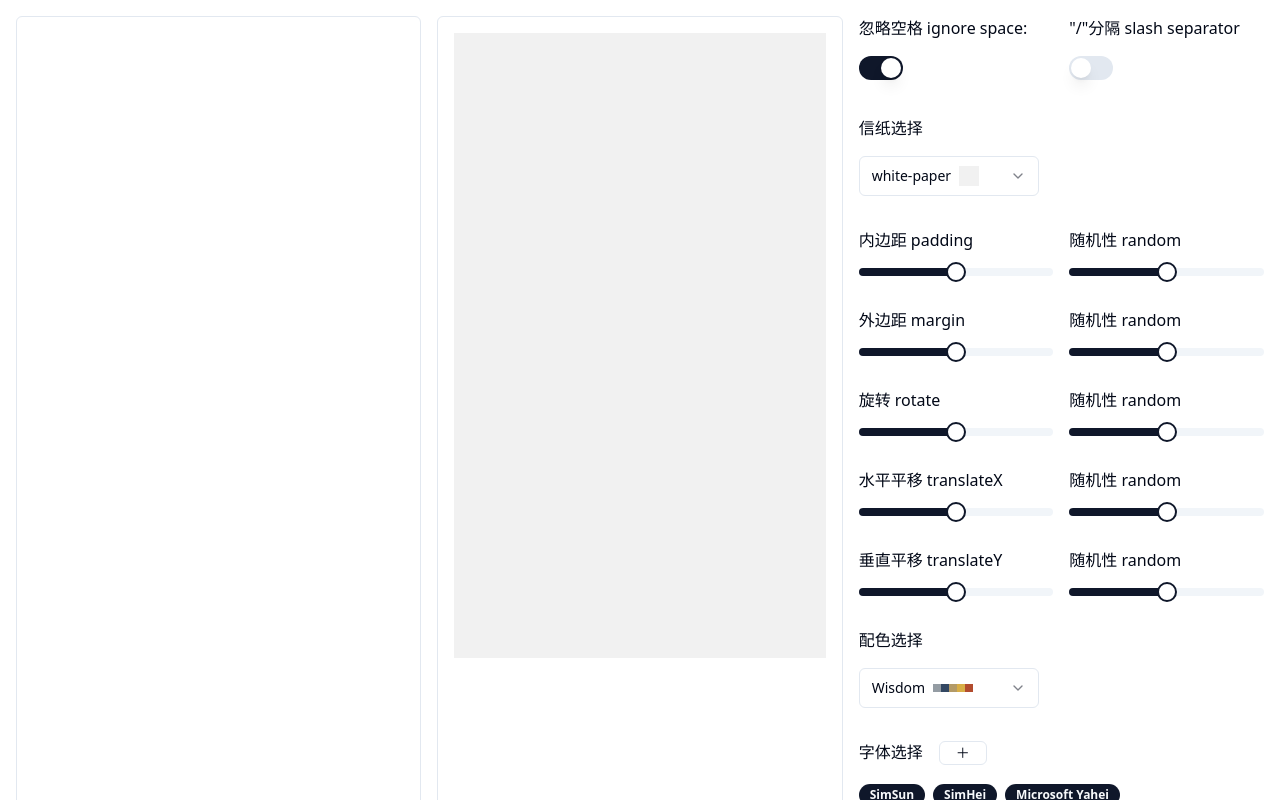
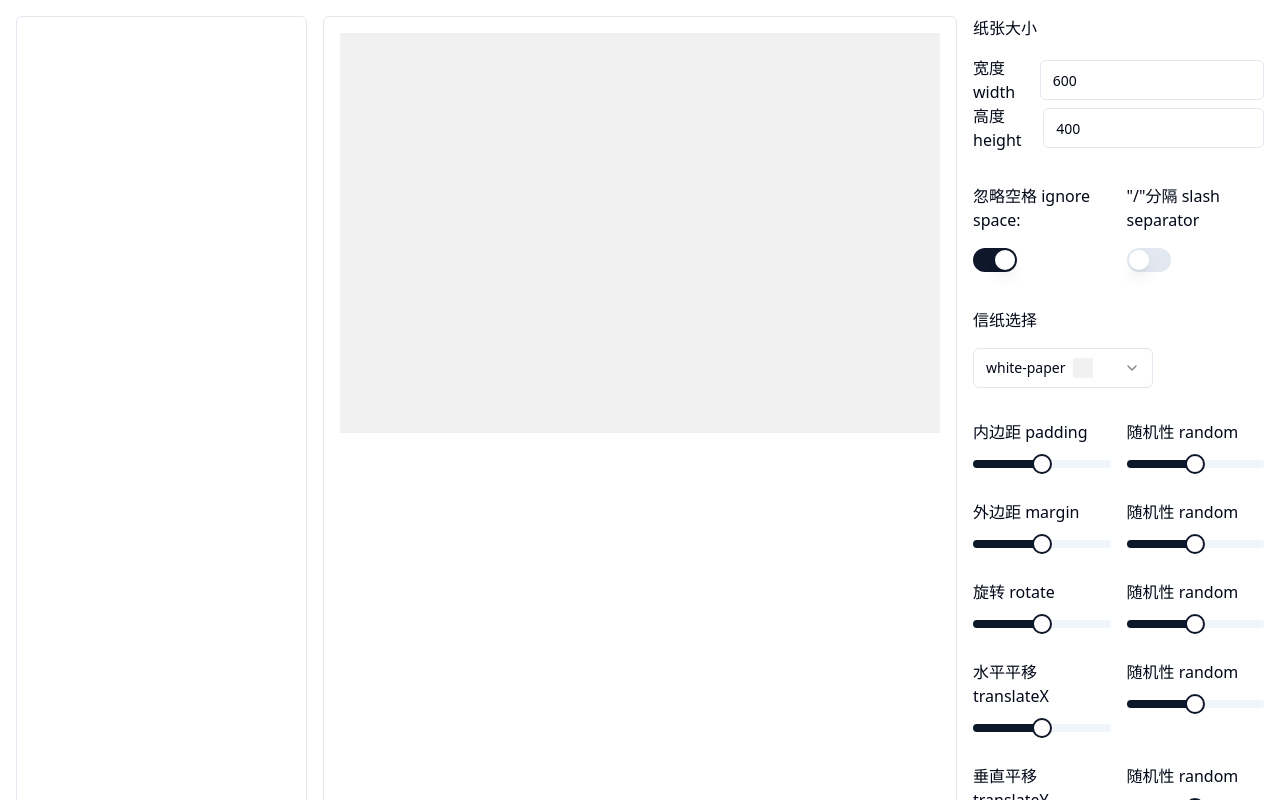
Before and after one commit to dumplant/ransom-note-generator, a React (Vite) app: page / in a window 1280 px wide. Shown: the top 800 px of the page. Built offline with nearby package versions, Linux system fonts and the light colour scheme.

Commit message:
feat: paper size control

```diff
--- a/src/components/editor/components/letterPaper.module.css
+++ b/src/components/editor/components/letterPaper.module.css
@@ -7,9 +7,7 @@
   --yellow-paper: rgb(248, 234, 105);
   --white-paper: #f1f1f1;
 }
-.paper {
-  min-height: 80%;
-}
+
 .white-paper {
   background-color: var(--white-paper);
 }
--- a/src/components/editor/components/letterPaper.tsx
+++ b/src/components/editor/components/letterPaper.tsx
@@ -7,7 +7,15 @@ const LetterPaper = ({ children }: { children: React.ReactNode[] }) => {
   const ctx = useContext(StyleContext);
   const { style } = ctx!;
   return (
-    <div className={cn(classes[style.paper], classes.paper)}>{children}</div>
+    <div
+      style={{
+        width: style.paperSize.width + "px",
+        height: style.paperSize.height + "px",
+      }}
+      className={cn(classes[style.paper], classes.paper)}
+    >
+      {children}
+    </div>
   );
 };
 
--- /dev/null
+++ b/src/components/editor/components/paperSizeControl.tsx
@@ -0,0 +1,45 @@
+import { StyleContext } from "@/contexts/styleContext";
+import { useContext } from "react";
+import { Input } from "@/components/ui/input";
+
+const PaperSizeControl = () => {
+  const ctx = useContext(StyleContext);
+  const { style, setStyle } = ctx!;
+  return (
+    <div className="mb-8">
+      <div className="mb-4">纸张大小</div>
+      <div className="flex gap-2 items-center">
+        <span className="w-22">宽度 width</span>
+        <Input
+          value={style.paperSize.width}
+          onChange={(e) => {
+            setStyle({
+              ...style,
+              paperSize: {
+                ...style.paperSize,
+                width: Number(e.target.value),
+              },
+            });
+          }}
+        />
+      </div>
+      <div className="flex gap-2 items-center">
+        <span className="w-22">高度 height</span>
+        <Input
+          value={style.paperSize.height}
+          onChange={(e) => {
+            setStyle({
+              ...style,
+              paperSize: {
+                ...style.paperSize,
+                height: Number(e.target.value),
+              },
+            });
+          }}
+        />
+      </div>
+    </div>
+  );
+};
+
+export default PaperSizeControl;
--- a/src/components/editor/editArea.tsx
+++ b/src/components/editor/editArea.tsx
@@ -5,12 +5,14 @@ import ColorSelect from "./components/colorSelect";
 import FontSelect from "./components/fontSelect";
 import PaperSelect from "./components/paperSelect";
 import InputControl from "./components/inputControl";
+import PaperSizeControl from "./components/PaperSizeControl";
 
 const EditorArea = () => {
   const ctx = useContext(StyleContext);
   const { style, setStyle } = ctx!;
   return (
     <>
+      <PaperSizeControl />
       <InputControl />
       <PaperSelect />
       <SliderGroup
--- a/src/components/editor/showArea.tsx
+++ b/src/components/editor/showArea.tsx
@@ -15,7 +15,7 @@ const ShowArea = () => {
   const filteredTextArray = style.slashSeparator
     ? filteredText.split("/")
     : filteredText.split("");
-  console.log(filteredTextArray);
+
   return (
     <div
       className={
--- /dev/null
+++ b/src/components/ui/input.tsx
@@ -0,0 +1,25 @@
+import * as React from "react"
+
+import { cn } from "@/lib/utils"
+
+export interface InputProps
+  extends React.InputHTMLAttributes<HTMLInputElement> {}
+
+const Input = React.forwardRef<HTMLInputElement, InputProps>(
+  ({ className, type, ...props }, ref) => {
+    return (
+      <input
+        type={type}
+        className={cn(
+          "flex h-10 w-full rounded-md border border-input bg-background px-3 py-2 text-sm ring-offset-background file:border-0 file:bg-transparent file:text-sm file:font-medium placeholder:text-muted-foreground focus-visible:outline-none focus-visible:ring-2 focus-visible:ring-ring focus-visible:ring-offset-2 disabled:cursor-not-allowed disabled:opacity-50",
+          className
+        )}
+        ref={ref}
+        {...props}
+      />
+    )
+  }
+)
+Input.displayName = "Input"
+
+export { Input }
--- a/src/contexts/styleContext.tsx
+++ b/src/contexts/styleContext.tsx
@@ -27,6 +27,10 @@ export interface Style {
   };
   fontFamily: { [key: string]: boolean };
   paper: string;
+  paperSize: {
+    width: number;
+    height: number;
+  };
   ignoreSpace: boolean;
   slashSeparator: boolean;
 }
@@ -73,6 +77,10 @@ const StyleProvider: React.FC<{
       FangSong: true,
     },
     paper: "white-paper",
+    paperSize: {
+      width: 600,
+      height: 400,
+    },
     ignoreSpace: true,
     slashSeparator: false,
   });
```
